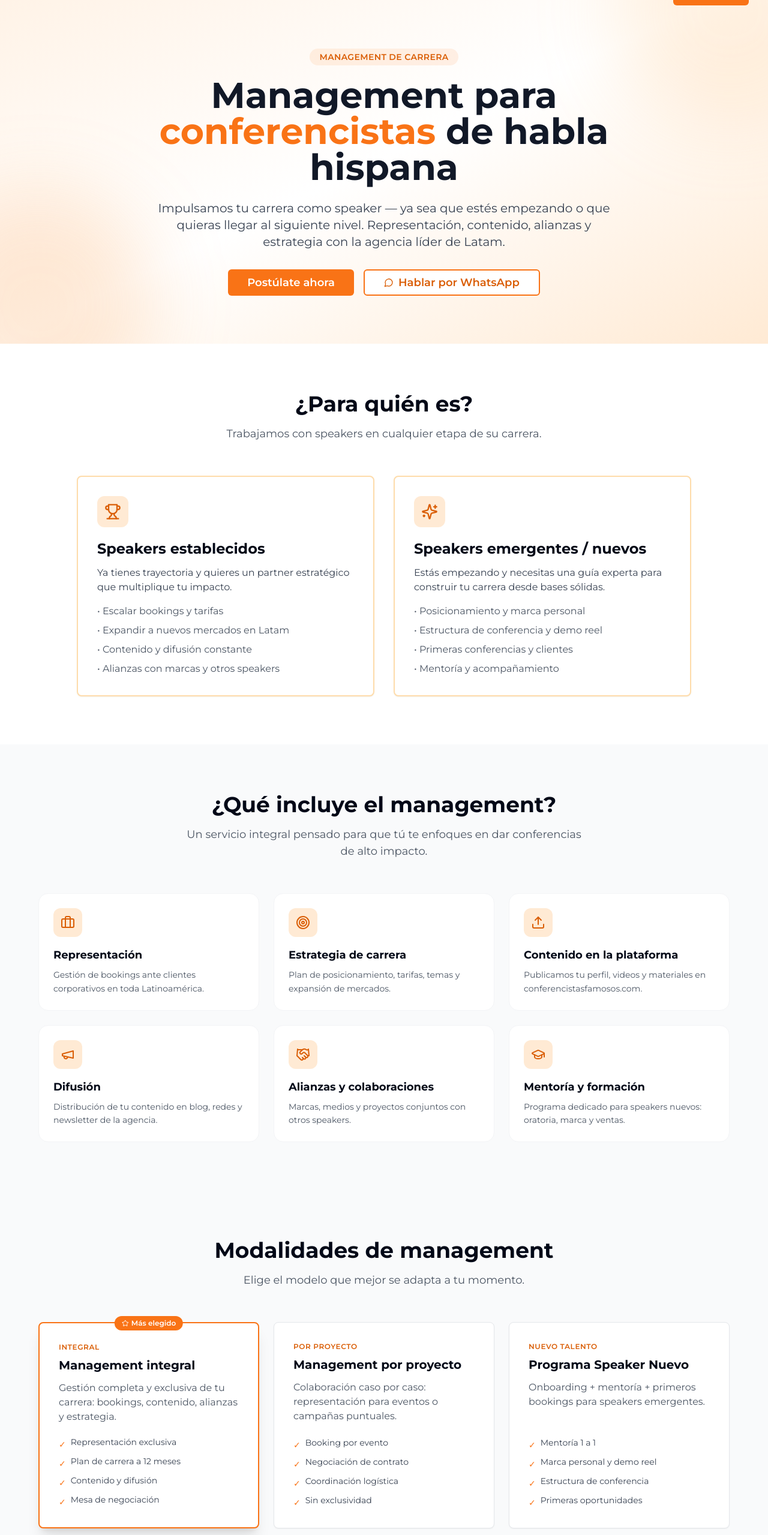
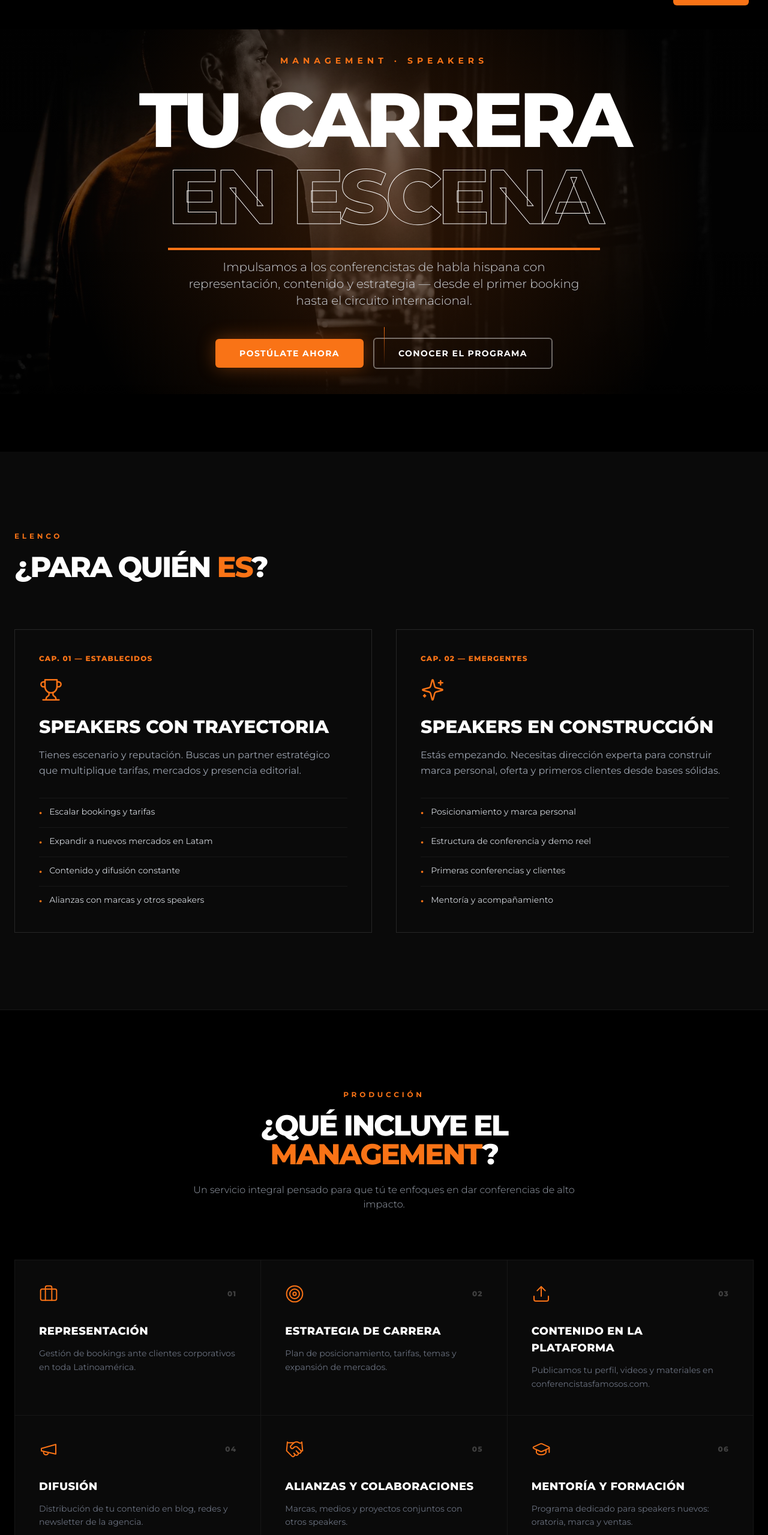
Before and after one commit to omarvillalobosai/conferencistasfamosos, a React (Vite) app: page /management in a window 1280 px wide. Shown: the part 47-2606 px from the top of the page at 60% size. Built offline with nearby package versions, Linux system fonts and the light colour scheme.

Commit message:
Changes
Co-authored-by: omarvillalobosai <181280332+omarvillalobosai@users.noreply.github.com>

```diff
--- a/src/components/management/ManagementFAQ.tsx
+++ b/src/components/management/ManagementFAQ.tsx
@@ -2,51 +2,37 @@ import React from 'react';
 import { Accordion, AccordionContent, AccordionItem, AccordionTrigger } from '@/components/ui/accordion';
 
 const faqs = [
-  {
-    q: '¿Tiene costo aplicar?',
-    a: 'No. La aplicación y la evaluación son gratuitas. Si avanzamos, definimos el modelo comercial en la propuesta.',
-  },
-  {
-    q: '¿En cuánto tiempo responden?',
-    a: 'Revisamos cada aplicación en un plazo de 5 a 7 días hábiles. Si tu perfil encaja, agendamos una entrevista.',
-  },
-  {
-    q: '¿Aceptan speakers sin experiencia?',
-    a: 'Sí. Contamos con el Programa Speaker Nuevo, diseñado para acompañar a talento emergente desde el inicio de su carrera.',
-  },
-  {
-    q: '¿Puedo mantener otros representantes?',
-    a: 'Depende de la modalidad. El management por proyecto y las alianzas de contenido no requieren exclusividad; el management integral sí.',
-  },
-  {
-    q: '¿En qué países operan?',
-    a: 'Operamos en toda Latinoamérica y España, con base en México. Trabajamos con clientes corporativos multinacionales.',
-  },
-  {
-    q: '¿Qué tipo de contenido publican?',
-    a: 'Perfil profesional, videos, artículos de blog, entrevistas y difusión en newsletter y redes sociales de la agencia.',
-  },
+  { q: '¿Tiene costo aplicar?', a: 'No. La aplicación y la evaluación son gratuitas. Si avanzamos, definimos el modelo comercial en la propuesta.' },
+  { q: '¿En cuánto tiempo responden?', a: 'Revisamos cada aplicación en un plazo de 5 a 7 días hábiles. Si tu perfil encaja, agendamos una entrevista.' },
+  { q: '¿Aceptan speakers sin experiencia?', a: 'Sí. Contamos con el Programa Speaker Nuevo, diseñado para acompañar a talento emergente desde el inicio de su carrera.' },
+  { q: '¿Puedo mantener otros representantes?', a: 'Depende de la modalidad. El management por proyecto y las alianzas de contenido no requieren exclusividad; el management integral sí.' },
+  { q: '¿En qué países operan?', a: 'Operamos en toda Latinoamérica y España, con base en México. Trabajamos con clientes corporativos multinacionales.' },
+  { q: '¿Qué tipo de contenido publican?', a: 'Perfil profesional, videos, artículos de blog, entrevistas y difusión en newsletter y redes sociales de la agencia.' },
 ];
 
 const ManagementFAQ: React.FC = () => {
   return (
-    <section className="py-20 bg-white">
-      <div className="container mx-auto px-4">
-        <div className="max-w-3xl mx-auto">
-          <div className="text-center mb-10">
-            <h2 className="text-3xl md:text-4xl font-bold mb-4">Preguntas frecuentes</h2>
-            <p className="text-lg text-gray-600">Todo lo que necesitas saber antes de aplicar.</p>
+    <section className="py-32 px-6 bg-[#0a0a0a] text-white">
+      <div className="max-w-4xl mx-auto">
+        <div className="text-center mb-16">
+          <span className="text-orange-500 uppercase tracking-[0.4em] text-xs font-bold">Créditos finales</span>
+          <h2 className="text-4xl md:text-5xl font-black uppercase mt-4 tracking-tighter">
+            Preguntas <span className="text-orange-500">frecuentes</span>
+          </h2>
         </div>
 
         <Accordion type="single" collapsible className="w-full">
           {faqs.map((faq, i) => (
-              <AccordionItem key={i} value={`item-${i}`}>
-                <AccordionTrigger className="text-left font-semibold">{faq.q}</AccordionTrigger>
-                <AccordionContent className="text-gray-600 leading-relaxed">{faq.a}</AccordionContent>
+            <AccordionItem key={i} value={`item-${i}`} className="border-b border-neutral-800">
+              <AccordionTrigger className="text-left font-bold uppercase tracking-wide text-white hover:text-orange-500 py-6 text-sm md:text-base">
+                {faq.q}
+              </AccordionTrigger>
+              <AccordionContent className="text-gray-400 leading-relaxed pb-6 font-light">
+                {faq.a}
+              </AccordionContent>
             </AccordionItem>
           ))}
         </Accordion>
-        </div>
       </div>
     </section>
   );
--- a/src/components/management/ManagementHero.tsx
+++ b/src/components/management/ManagementHero.tsx
@@ -1,6 +1,6 @@
 import React from 'react';
 import { Button } from '@/components/ui/button';
-import WhatsAppButton from '@/components/shared/WhatsAppButton';
+import heroImg from '@/assets/management-hero-cinematic.jpg';
 
 const ManagementHero: React.FC = () => {
   const scrollToForm = () => {
@@ -8,39 +8,61 @@ const ManagementHero: React.FC = () => {
   };
 
   return (
-    <section className="relative pt-32 pb-20 bg-gradient-to-br from-orange-50 via-white to-orange-100 overflow-hidden">
-      <div className="container mx-auto px-4 relative z-10">
-        <div className="max-w-3xl mx-auto text-center">
-          <span className="inline-block px-4 py-1 mb-5 rounded-full bg-orange-500/10 text-orange-600 text-sm font-semibold tracking-wide">
-            MANAGEMENT DE CARRERA
+    <section className="relative min-h-screen flex items-center justify-center overflow-hidden bg-[#0a0a0a] text-white">
+      <img
+        src={heroImg}
+        alt="Conferencista backstage listo para tomar el escenario"
+        width={1920}
+        height={1080}
+        fetchPriority="high"
+        decoding="async"
+        className="absolute inset-0 w-full h-full object-cover opacity-70"
+      />
+      <div className="absolute inset-0 bg-gradient-to-b from-black/70 via-black/40 to-black" />
+      <div className="absolute inset-0 bg-[radial-gradient(circle_at_center,rgba(249,115,22,0.18)_0%,transparent_70%)]" />
+      <div className="absolute top-0 left-0 right-0 h-16 md:h-24 bg-black z-10" />
+      <div className="absolute bottom-0 left-0 right-0 h-16 md:h-24 bg-black z-10" />
+
+      <div className="relative z-20 text-center px-6 max-w-5xl mx-auto animate-fade-in">
+        <span className="block text-orange-500 uppercase tracking-[0.5em] text-xs md:text-sm font-bold mb-6">
+          Management · Speakers
         </span>
-          <h1 className="text-4xl md:text-5xl lg:text-6xl font-bold text-gray-900 leading-tight mb-6">
-            Management para <span className="text-orange-500">conferencistas</span> de habla hispana
+        <h1 className="text-5xl sm:text-7xl md:text-8xl lg:text-9xl font-black uppercase tracking-tighter leading-[0.9]">
+          Tu carrera
+          <br />
+          <span
+            className="text-transparent border-b-4 border-orange-500 pb-2"
+            style={{ WebkitTextStroke: '1px white' }}
+          >
+            en escena
+          </span>
         </h1>
-          <p className="text-lg md:text-xl text-gray-700 mb-8 leading-relaxed">
-            Impulsamos tu carrera como speaker — ya sea que estés empezando o que quieras llegar al siguiente nivel.
-            Representación, contenido, alianzas y estrategia con la agencia líder de Latam.
+        <p className="mt-10 text-gray-300 max-w-2xl mx-auto text-base md:text-xl font-light leading-relaxed">
+          Impulsamos a los conferencistas de habla hispana con representación, contenido y estrategia — desde el primer booking hasta el circuito internacional.
         </p>
-          <div className="flex flex-col sm:flex-row justify-center gap-4">
+        <div className="mt-12 flex flex-col sm:flex-row items-center justify-center gap-4">
           <Button
             size="lg"
             onClick={scrollToForm}
-              className="bg-orange-500 hover:bg-orange-600 text-white font-semibold text-lg px-8"
+            className="bg-orange-500 hover:bg-white hover:text-black text-white font-bold uppercase tracking-widest px-10 py-6 transition-all duration-500 shadow-[0_0_30px_rgba(249,115,22,0.35)]"
           >
             Postúlate ahora
           </Button>
-            <WhatsAppButton
-              message="Hola, me interesa el servicio de management para conferencistas."
-              className="bg-white border-2 border-orange-500 text-orange-600 hover:bg-orange-50 font-semibold text-lg px-8"
+          <a href="#que-ofrecemos">
+            <Button
               size="lg"
+              variant="outline"
+              className="border-2 border-white/40 bg-transparent text-white hover:bg-white hover:text-black font-bold uppercase tracking-widest px-10 py-6"
             >
-              Hablar por WhatsApp
-            </WhatsAppButton>
+              Conocer el programa
+            </Button>
+          </a>
         </div>
       </div>
+
+      <div className="absolute bottom-24 md:bottom-32 left-1/2 -translate-x-1/2 z-20 animate-bounce">
+        <div className="w-px h-16 bg-gradient-to-b from-orange-500 to-transparent" />
       </div>
-      <div className="absolute -right-32 -top-32 w-96 h-96 bg-orange-300/20 rounded-full blur-3xl" />
-      <div className="absolute -left-32 -bottom-32 w-96 h-96 bg-orange-400/20 rounded-full blur-3xl" />
     </section>
   );
 };
--- a/src/components/management/ManagementTracks.tsx
+++ b/src/components/management/ManagementTracks.tsx
@@ -1,5 +1,4 @@
 import React from 'react';
-import { Card, CardContent } from '@/components/ui/card';
 import { Star } from 'lucide-react';
 
 const tracks = [
@@ -26,38 +25,42 @@ const tracks = [
 
 const ManagementTracks: React.FC = () => {
   return (
-    <section className="py-20 bg-gray-50">
-      <div className="container mx-auto px-4">
-        <div className="text-center mb-14 max-w-2xl mx-auto">
-          <h2 className="text-3xl md:text-4xl font-bold mb-4">Modalidades de management</h2>
-          <p className="text-lg text-gray-600">Elige el modelo que mejor se adapta a tu momento.</p>
+    <section className="py-32 px-6 bg-[#0a0a0a] text-white">
+      <div className="max-w-7xl mx-auto">
+        <div className="text-center mb-20 max-w-2xl mx-auto">
+          <span className="text-orange-500 uppercase tracking-[0.4em] text-xs font-bold">Modalidades</span>
+          <h2 className="text-4xl md:text-5xl font-black uppercase mt-4 tracking-tighter">
+            Elige tu <span className="text-orange-500">rol</span>
+          </h2>
         </div>
 
-        <div className="grid grid-cols-1 md:grid-cols-3 gap-6 max-w-6xl mx-auto">
+        <div className="grid grid-cols-1 md:grid-cols-3 gap-6">
           {tracks.map((t) => (
-            <Card
+            <div
               key={t.title}
-              className={`relative flex flex-col ${t.featured ? 'border-2 border-orange-500 shadow-xl' : 'border border-gray-200'}`}
+              className={`relative flex flex-col p-10 border transition-all duration-500 ${
+                t.featured
+                  ? 'border-orange-500 bg-gradient-to-b from-orange-500/10 to-transparent shadow-[0_0_40px_rgba(249,115,22,0.15)]'
+                  : 'border-neutral-800 hover:border-orange-500/50'
+              }`}
             >
               {t.featured && (
-                <div className="absolute -top-3 left-1/2 -translate-x-1/2 bg-orange-500 text-white text-xs font-semibold px-3 py-1 rounded-full flex items-center gap-1">
-                  <Star className="h-3 w-3" /> Más elegido
+                <div className="absolute -top-3 left-10 bg-orange-500 text-black text-[10px] font-black uppercase tracking-widest px-3 py-1 flex items-center gap-1">
+                  <Star className="h-3 w-3" fill="currentColor" /> Más elegido
                 </div>
               )}
-              <CardContent className="p-8 flex flex-col flex-grow">
-                <span className="text-xs font-semibold text-orange-600 uppercase tracking-wider mb-2">{t.tag}</span>
-                <h3 className="text-xl font-bold mb-3">{t.title}</h3>
-                <p className="text-gray-600 mb-5">{t.desc}</p>
-                <ul className="space-y-2 text-sm text-gray-700 mt-auto">
-                  {t.features.map((f) => (
-                    <li key={f} className="flex items-start gap-2">
-                      <span className="text-orange-500 mt-1">✓</span>
-                      <span>{f}</span>
-                    </li>
-                  ))}
-                </ul>
-              </CardContent>
-            </Card>
+              <span className="text-xs font-black text-orange-500 uppercase tracking-[0.3em] mb-4">{t.tag}</span>
+              <h3 className="text-2xl font-black uppercase mb-4 leading-tight">{t.title}</h3>
+              <p className="text-gray-400 mb-8 leading-relaxed">{t.desc}</p>
+              <ul className="space-y-3 mt-auto pt-6 border-t border-neutral-800">
+                {t.features.map((f) => (
+                  <li key={f} className="flex items-start gap-3 text-sm text-gray-300">
+                    <span className="text-orange-500 mt-0.5">✓</span>
+                    <span>{f}</span>
+                  </li>
+                ))}
+              </ul>
+            </div>
           ))}
         </div>
       </div>
--- a/src/components/management/WhatWeOffer.tsx
+++ b/src/components/management/WhatWeOffer.tsx
@@ -12,26 +12,32 @@ const items = [
 
 const WhatWeOffer: React.FC = () => {
   return (
-    <section className="py-20 bg-gray-50">
-      <div className="container mx-auto px-4">
-        <div className="text-center mb-14 max-w-2xl mx-auto">
-          <h2 className="text-3xl md:text-4xl font-bold mb-4">¿Qué incluye el management?</h2>
-          <p className="text-lg text-gray-600">
+    <section id="que-ofrecemos" className="py-32 px-6 bg-black text-white border-t border-neutral-900">
+      <div className="max-w-7xl mx-auto">
+        <div className="text-center mb-20 max-w-2xl mx-auto">
+          <span className="text-orange-500 uppercase tracking-[0.4em] text-xs font-bold">Producción</span>
+          <h2 className="text-4xl md:text-5xl font-black uppercase mt-4 tracking-tighter">
+            ¿Qué incluye el <span className="text-orange-500">management</span>?
+          </h2>
+          <p className="text-gray-400 mt-6 font-light">
             Un servicio integral pensado para que tú te enfoques en dar conferencias de alto impacto.
           </p>
         </div>
 
-        <div className="grid grid-cols-1 sm:grid-cols-2 lg:grid-cols-3 gap-6 max-w-6xl mx-auto">
-          {items.map(({ icon: Icon, title, desc }) => (
+        <div className="grid grid-cols-1 sm:grid-cols-2 lg:grid-cols-3 gap-px bg-neutral-900 border border-neutral-900">
+          {items.map(({ icon: Icon, title, desc }, i) => (
             <div
               key={title}
-              className="bg-white rounded-2xl p-6 border border-gray-100 hover:border-orange-200 hover:shadow-lg transition-all"
+              className="bg-[#0a0a0a] p-10 hover:bg-neutral-900 transition-colors duration-500 group"
             >
-              <div className="p-3 bg-orange-100 text-orange-600 rounded-xl w-fit mb-4">
-                <Icon className="h-6 w-6" />
+              <div className="flex items-center justify-between mb-8">
+                <Icon className="text-orange-500 group-hover:scale-110 transition-transform duration-500" size={32} strokeWidth={1.5} />
+                <span className="text-neutral-700 font-black text-xs tracking-widest">
+                  {String(i + 1).padStart(2, '0')}
+                </span>
               </div>
-              <h3 className="text-lg font-bold mb-2">{title}</h3>
-              <p className="text-gray-600 text-sm leading-relaxed">{desc}</p>
+              <h3 className="text-lg font-black uppercase tracking-wide mb-3">{title}</h3>
+              <p className="text-gray-500 text-sm leading-relaxed">{desc}</p>
             </div>
           ))}
         </div>
--- a/src/components/management/WhoIsItFor.tsx
+++ b/src/components/management/WhoIsItFor.tsx
@@ -1,54 +1,63 @@
 import React from 'react';
-import { Card, CardContent } from '@/components/ui/card';
 import { Trophy, Sparkles } from 'lucide-react';
+
+const blocks = [
+  {
+    icon: Trophy,
+    chapter: 'Cap. 01 — Establecidos',
+    title: 'Speakers con trayectoria',
+    desc: 'Tienes escenario y reputación. Buscas un partner estratégico que multiplique tarifas, mercados y presencia editorial.',
+    items: [
+      'Escalar bookings y tarifas',
+      'Expandir a nuevos mercados en Latam',
+      'Contenido y difusión constante',
+      'Alianzas con marcas y otros speakers',
+    ],
+  },
+  {
+    icon: Sparkles,
+    chapter: 'Cap. 02 — Emergentes',
+    title: 'Speakers en construcción',
+    desc: 'Estás empezando. Necesitas dirección experta para construir marca personal, oferta y primeros clientes desde bases sólidas.',
+    items: [
+      'Posicionamiento y marca personal',
+      'Estructura de conferencia y demo reel',
+      'Primeras conferencias y clientes',
+      'Mentoría y acompañamiento',
+    ],
+  },
+];
 
 const WhoIsItFor: React.FC = () => {
   return (
-    <section className="py-20 bg-white">
-      <div className="container mx-auto px-4">
-        <div className="text-center mb-14 max-w-2xl mx-auto">
-          <h2 className="text-3xl md:text-4xl font-bold mb-4">¿Para quién es?</h2>
-          <p className="text-lg text-gray-600">
-            Trabajamos con speakers en cualquier etapa de su carrera.
-          </p>
+    <section className="py-32 px-6 bg-[#0a0a0a] text-white">
+      <div className="max-w-7xl mx-auto">
+        <div className="mb-20 max-w-2xl">
+          <span className="text-orange-500 uppercase tracking-[0.4em] text-xs font-bold">Elenco</span>
+          <h2 className="text-4xl md:text-5xl font-black uppercase mt-4 tracking-tighter leading-tight">
+            ¿Para quién <span className="text-orange-500">es</span>?
+          </h2>
         </div>
 
-        <div className="grid grid-cols-1 md:grid-cols-2 gap-8 max-w-5xl mx-auto">
-          <Card className="border-2 border-orange-200 hover:shadow-xl transition-all">
-            <CardContent className="p-8">
-              <div className="p-3 bg-orange-100 text-orange-600 rounded-xl w-fit mb-5">
-                <Trophy className="h-7 w-7" />
+        <div className="grid grid-cols-1 md:grid-cols-2 gap-10">
+          {blocks.map(({ icon: Icon, chapter, title, desc, items }) => (
+            <div key={title} className="relative border border-neutral-800 p-10 hover:border-orange-500 transition-colors duration-500 group">
+              <div className="text-orange-500 font-black text-xs tracking-widest uppercase mb-6">
+                {chapter}
               </div>
-              <h3 className="text-2xl font-bold mb-3">Speakers establecidos</h3>
-              <p className="text-gray-700 mb-4">
-                Ya tienes trayectoria y quieres un partner estratégico que multiplique tu impacto.
-              </p>
-              <ul className="space-y-2 text-gray-600">
-                <li>• Escalar bookings y tarifas</li>
-                <li>• Expandir a nuevos mercados en Latam</li>
-                <li>• Contenido y difusión constante</li>
-                <li>• Alianzas con marcas y otros speakers</li>
+              <Icon className="text-orange-500 mb-6 group-hover:scale-110 transition-transform duration-500" size={40} strokeWidth={1.5} />
+              <h3 className="text-2xl md:text-3xl font-black uppercase mb-4 leading-tight">{title}</h3>
+              <p className="text-gray-400 mb-8 leading-relaxed">{desc}</p>
+              <ul className="space-y-3">
+                {items.map((item) => (
+                  <li key={item} className="flex items-start gap-3 text-gray-300 border-t border-neutral-900 pt-3">
+                    <span className="text-orange-500 font-black">·</span>
+                    <span className="text-sm">{item}</span>
+                  </li>
+                ))}
               </ul>
-            </CardContent>
-          </Card>
-
-          <Card className="border-2 border-orange-200 hover:shadow-xl transition-all">
-            <CardContent className="p-8">
-              <div className="p-3 bg-orange-100 text-orange-600 rounded-xl w-fit mb-5">
-                <Sparkles className="h-7 w-7" />
-              </div>
-              <h3 className="text-2xl font-bold mb-3">Speakers emergentes / nuevos</h3>
-              <p className="text-gray-700 mb-4">
-                Estás empezando y necesitas una guía experta para construir tu carrera desde bases sólidas.
-              </p>
-              <ul className="space-y-2 text-gray-600">
-                <li>• Posicionamiento y marca personal</li>
-                <li>• Estructura de conferencia y demo reel</li>
-                <li>• Primeras conferencias y clientes</li>
-                <li>• Mentoría y acompañamiento</li>
-              </ul>
-            </CardContent>
-          </Card>
+            </div>
+          ))}
         </div>
       </div>
     </section>
--- a/src/pages/SpeakerManagement.tsx
+++ b/src/pages/SpeakerManagement.tsx
@@ -27,7 +27,7 @@ const SpeakerManagement: React.FC = () => {
       </Helmet>
 
       <Navbar />
-      <main>
+      <main className="bg-[#0a0a0a]">
         <ManagementHero />
         <WhoIsItFor />
         <WhatWeOffer />
@@ -35,15 +35,19 @@ const SpeakerManagement: React.FC = () => {
         <HowWeWork />
         <ManagementFAQ />
 
-        <section id="aplicar" className="py-20 bg-gradient-to-b from-orange-50 to-white">
-          <div className="container mx-auto px-4">
-            <div className="max-w-3xl mx-auto">
-              <div className="text-center mb-10">
-                <h2 className="text-3xl md:text-4xl font-bold mb-4">Aplica al management</h2>
-                <p className="text-lg text-gray-600">
-                  Completa el formulario. Revisamos cada aplicación personalmente en 5 a 7 días hábiles.
-                </p>
-              </div>
+        <section id="aplicar" className="relative py-32 px-6 bg-black text-white border-t border-neutral-900 overflow-hidden">
+          <div className="absolute inset-0 bg-[radial-gradient(circle_at_center,rgba(249,115,22,0.12)_0%,transparent_60%)]" />
+          <div className="max-w-3xl mx-auto relative z-10">
+            <div className="text-center mb-14">
+              <span className="text-orange-500 uppercase tracking-[0.4em] text-xs font-bold">Casting</span>
+              <h2 className="text-4xl md:text-5xl font-black uppercase mt-4 mb-6 tracking-tighter">
+                Aplica al <span className="text-orange-500">management</span>
+              </h2>
+              <p className="text-gray-400 font-light">
+                Completa el formulario. Revisamos cada aplicación personalmente en 5 a 7 días hábiles.
+              </p>
+            </div>
+            <div className="bg-white text-gray-900 p-8 md:p-10 shadow-[0_0_60px_rgba(249,115,22,0.15)] border border-orange-500/20">
               <ManagementApplicationForm />
             </div>
           </div>
```
Also changed, not shown: src/components/management/HowWeWork.tsx (+15 -10 lines). Lines whose indentation alone changed are shown as unchanged.
